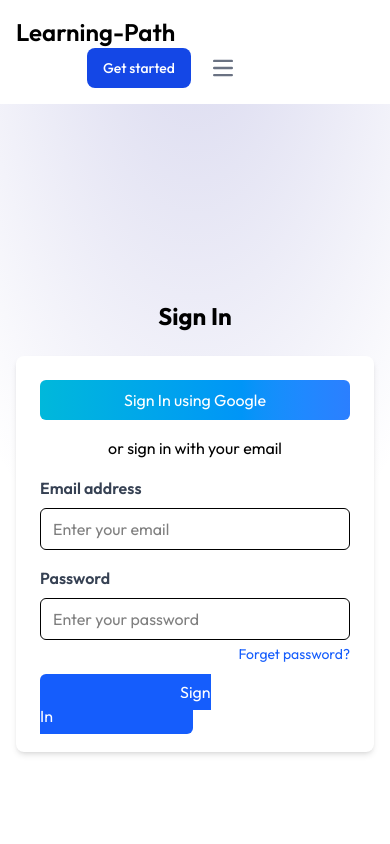
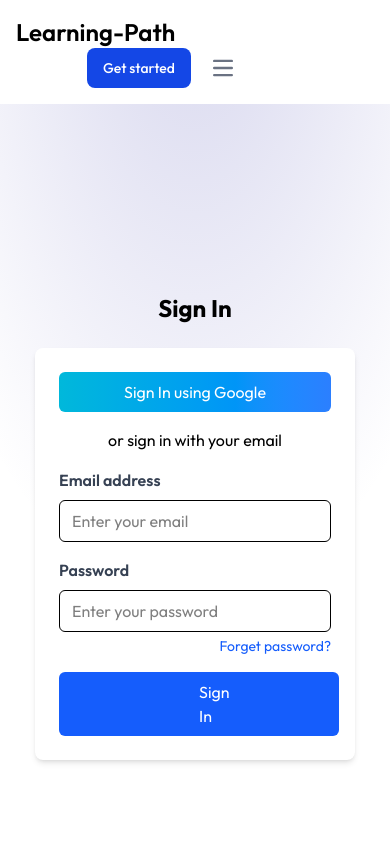
Before and after one commit to Khushalnama/Learning-Path, a React (Vite) app: page /login in a window 390 px wide. Shown: the top 844 px of the page. Built offline with nearby package versions, Linux system fonts and the light colour scheme.

Commit message:
make responsive

```diff
--- a/src/Pages/Login.jsx
+++ b/src/Pages/Login.jsx
@@ -17,7 +17,7 @@ const Login = () => {
   return (
     <div className="flex flex-col items-center justify-center min-h-screen p-4">
       <h2 className="text-2xl font-bold mb-6">Sign In</h2>
-      <form onSubmit={handleSubmit} className="w-full max-w-sm bg-white p-6 rounded-lg shadow-md">
+      <form onSubmit={handleSubmit} className="w-full max-w-xs sm:max-w-sm md:max-w-md lg:max-w-lg bg-white p-6 rounded-lg shadow-md">
         <button
           type="button"
           className="w-full mb-4 bg-gradient-to-r from-cyan-500 to-blue-500 text-white py-2 rounded-md hover:from-cyan-600 hover:to-blue-600 transition"
@@ -56,12 +56,12 @@ const Login = () => {
             Forget password?
           </p>
         </div>
-        <a href="./Student" type="submit"
-          className="w-full px-35 bg-blue-600 text-white py-2 rounded-md hover:bg-blue-700 transition">
-
-
+        <button
+          type="submit"
+          className="w-full px-35 bg-blue-600 text-white py-2 rounded-md hover:bg-blue-700 transition"
+        >
           Sign In
-        </a>
+        </button>
       </form>
       {message && <p className="mt-4 text-center text-red-600">{message}</p>}
     </div>
--- a/src/Pages/Signup.jsx
+++ b/src/Pages/Signup.jsx
@@ -21,7 +21,7 @@ const Signup = () => {
   return (
     <div className="flex flex-col items-center justify-center min-h-screen p-4">
       <h2 className="text-2xl font-bold mb-6">Sign Up</h2>
-      <form onSubmit={handleSubmit} className="w-full max-w-sm bg-white p-6 rounded-lg shadow-md">
+      <form onSubmit={handleSubmit} className="w-full max-w-xs sm:max-w-sm md:max-w-md lg:max-w-lg bg-white p-6 rounded-lg shadow-md">
         <div className="mb-4">
           <label htmlFor="email" className="block text-gray-700 font-semibold mb-2">
             Email address
@@ -62,7 +62,7 @@ const Signup = () => {
       <button
         type="button"
         onClick={handleSignInClick}
-        className="mt-4 w-50 bg-blue-600 text-white py-2 rounded-md hover:bg-blue-700 transition"
+        className="mt-4 w-full sm:w-50 bg-blue-600 text-white py-2 rounded-md hover:bg-blue-700 transition"
       >
         Sign In
       </button>
```
